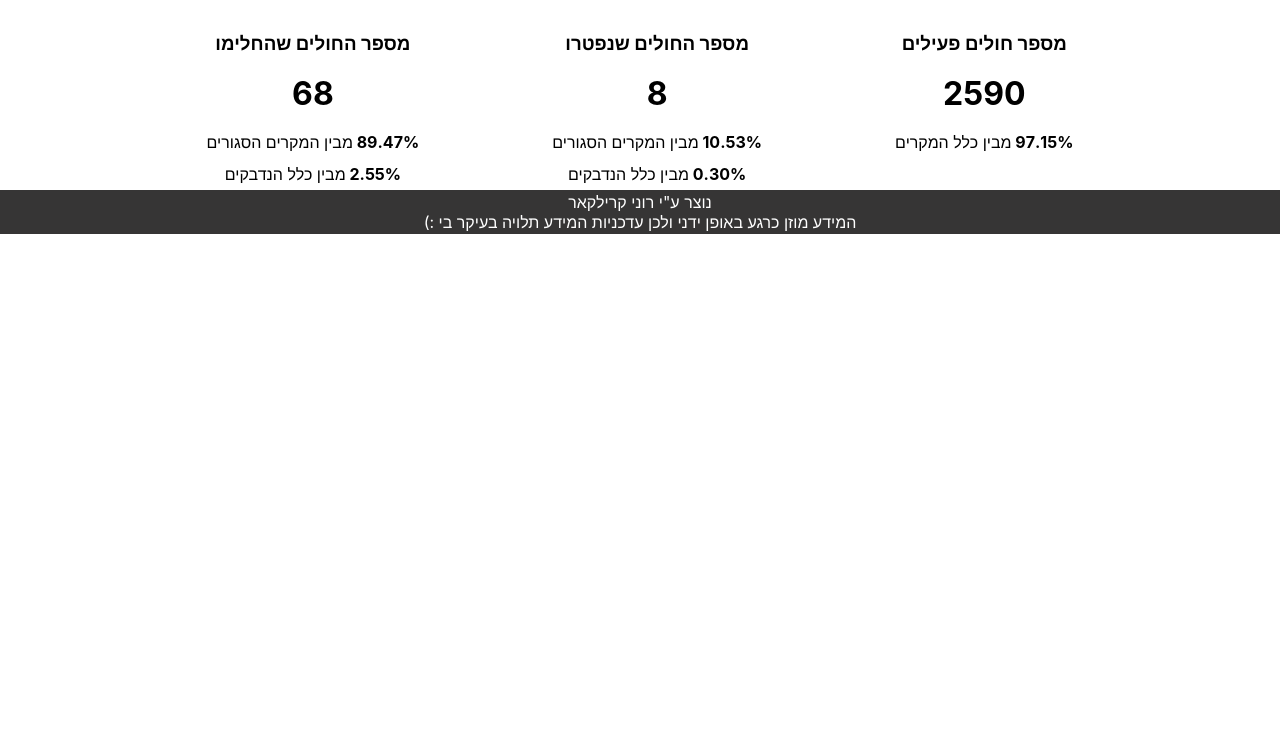
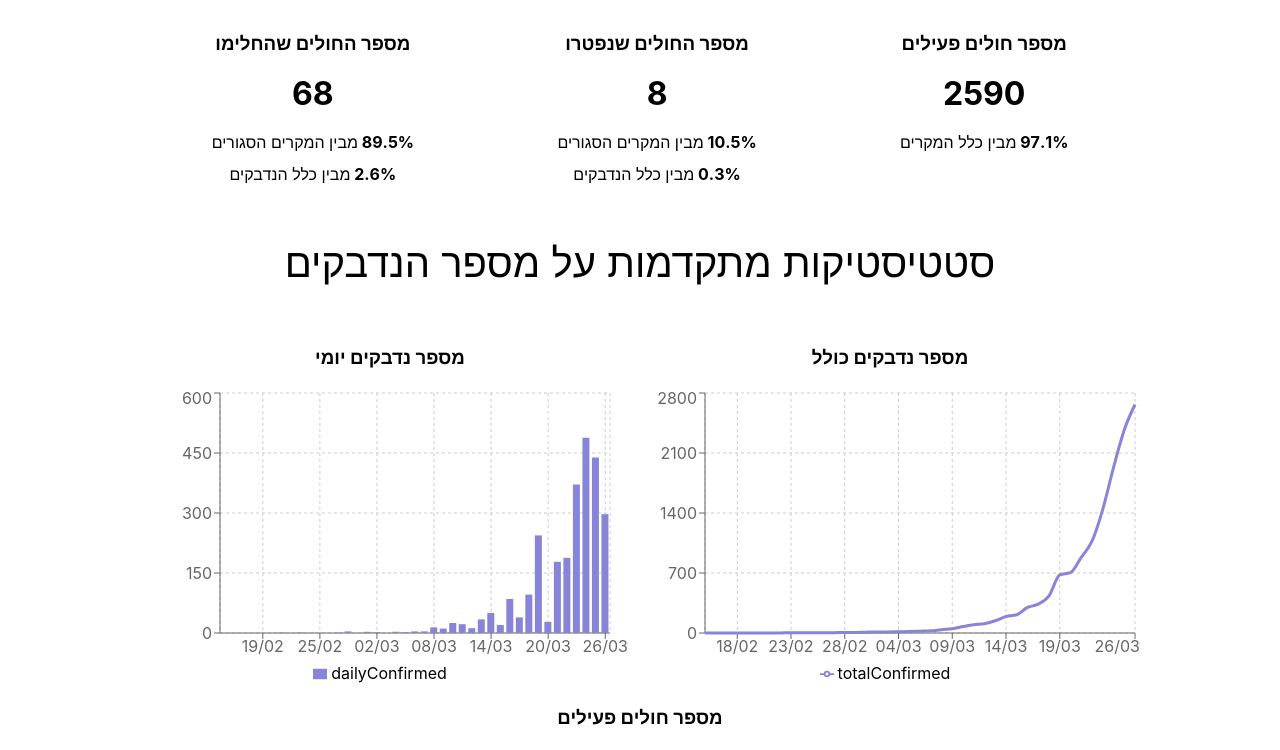
Before and after one commit to ronikar/COVID-19-Israel-Tracker, a React (Create React App) app: page / in a window 1280 px wide. Shown: the part 740-1490 px from the top of the page. Before the commit the page ends 974 px from the top, so only its background shows below. Built offline with nearby package versions, Linux system fonts and the light colour scheme.

Commit message:
add charts

```diff
--- a/package.json
+++ b/package.json
@@ -11,10 +11,12 @@
     "@types/node": "^12.12.31",
     "@types/react": "^16.9.25",
     "@types/react-dom": "^16.9.5",
+    "@types/recharts": "^1.8.9",
     "moment": "^2.24.0",
     "react": "^16.13.1",
     "react-dom": "^16.13.1",
     "react-scripts": "3.4.1",
+    "recharts": "^1.8.5",
     "typescript": "^3.7.5"
   },
   "scripts": {
--- a/src/App.tsx
+++ b/src/App.tsx
@@ -4,26 +4,28 @@ import './Loader.css';
 import React, { useState, useEffect, Fragment } from 'react';
 import moment from "moment";
 
-import { getIsraelCovid19Reports } from './getIsraelCovid19Data';
-import { DailyReport } from './react-app-env';
+import { getIsraelCovid19Reports } from './providers/getIsraelCovid19Data';
 import { CovidDailyStatus } from './CovidDailyStatus';
 import { CasesStatistics } from './CasesStatistics';
+import covid19 from './react-app-env';
+import { ConfirmedCasesStatistics } from './ConfirmedCasesStatistics';
 
 function App() {
-  const [covidData, setCovidData] = useState([] as DailyReport[]);
-  const lastUpdate = covidData[covidData.length - 1];
-  console.log(covidData);
+  const [covidData, setCovidData] = useState([] as covid19.DailyReport[]);
+  const dailyReport = covidData[covidData.length - 1];
+
   useEffect(() => { getIsraelCovid19Reports().then(data => setCovidData(data)) }, []);
 
   return <div className="covid-19-app">
     <header className="app-header">
       <h1>מפת קורונה ישראל</h1>
-      {lastUpdate && <div className="last-update">נכון לתאריך {moment(lastUpdate.date).format("DD.MM.YYYY")}</div>}
+      {dailyReport && <div className="last-update">נכון לתאריך {moment(dailyReport.date).format("DD.MM.YYYY")}</div>}
     </header>
     {covidData.length === 0 ? <Loader /> :
       <Fragment>
-        <CovidDailyStatus todayItem={covidData[covidData.length - 1]} />
-        <CasesStatistics dailyReport={lastUpdate}/>
+        <CovidDailyStatus dailyReport={dailyReport} />
+        <CasesStatistics dailyReport={dailyReport}/>
+        <ConfirmedCasesStatistics reports={covidData}/>
       </Fragment>}
     <footer>
           <p>נוצר ע"י רוני קרילקאר</p>
@@ -32,7 +34,6 @@ function App() {
   </div>;
 }
 
-
 function Loader() {
   return <div className="loader-wrapper"><div className="loader"></div></div>
 }
--- a/src/CasesStatistics.tsx
+++ b/src/CasesStatistics.tsx
@@ -1,10 +1,10 @@
 import "./CasesStatistics.css";
 
 import React from "react";
-import { DailyReport } from "./react-app-env";
+import covid19 from "./react-app-env";
 
 interface Props {
-    dailyReport: DailyReport
+    dailyReport: covid19.DailyReport
 }
 
 export function CasesStatistics({ dailyReport }: Props) {
@@ -30,7 +30,7 @@ function ActiveCasesCube({ activeCases, totalConfirmed }: ActiveCasesCubeProps)
     return <div className="active-cases-cube">
         <h3>מספר חולים פעילים</h3>
         <div className="value">{activeCases}</div>
-        <div className="ratio"><span>{ratio.toFixed(2)}</span>מבין כלל המקרים </div>
+        <div className="ratio"><span>{ratio.toFixed(1)}</span>מבין כלל המקרים </div>
     </div>
 }
 
@@ -48,7 +48,7 @@ function CloseCasesCube({ title, value, closeCases, totalConfirmed }: CloseCases
     return <div className="close-cases-cube">
         <h3>{title}</h3>
         <div className="value">{value}</div>
-        <div className="ratio"><span>{closeRatio.toFixed(2)}</span> מבין המקרים הסגורים</div>
-        <div className="ratio"><span>{totalRatio.toFixed(2)}</span> מבין כלל הנדבקים</div>
+        <div className="ratio"><span>{closeRatio.toFixed(1)}</span> מבין המקרים הסגורים</div>
+        <div className="ratio"><span>{totalRatio.toFixed(1)}</span> מבין כלל הנדבקים</div>
     </div>
 }
--- /dev/null
+++ b/src/ConfirmedCasesStatistics.css
@@ -0,0 +1,16 @@
+.confirmed-cases-panel{
+    text-align: center;
+    margin-top: 3rem;
+}
+
+.confirmed-cases-panel h2{
+    margin-bottom: 2.5rem;
+    font-size: 2.5rem;
+    font-weight: lighter;
+}
+
+.confirmed-cases-panel .charts{
+    display: flex;
+    flex-wrap: wrap;
+    justify-content: center;
+}
--- /dev/null
+++ b/src/ConfirmedCasesStatistics.tsx
@@ -0,0 +1,26 @@
+import "./ConfirmedCasesStatistics.css";
+
+import React from "react";
+import covid19 from "./react-app-env";
+
+import { LineChartComponent } from "./utils/LineChartComponent";
+import { BarChartComponent } from "./utils/BarChartComponent";
+
+interface Props {
+    reports: covid19.DailyReport[]
+}
+
+export function ConfirmedCasesStatistics({ reports }: Props) {
+    const totalLineDataKeys = [{ id: "totalConfirmed", color: "#8884d8" }];
+    const dailyBarDataKeys = [{ id: "dailyConfirmed", color: "#8884d8" }];
+    const activeLineDataKeys = [{ id: "activeCases", color: "#8884d8" }];
+
+    return <section className="confirmed-cases-panel">
+        <h2>סטטיסטיקות מתקדמות על מספר הנדבקים</h2>
+        <div className="charts">
+            <LineChartComponent title="מספר נדבקים כולל" data={reports} lineDataKeys={totalLineDataKeys} />
+            <BarChartComponent title="מספר נדבקים יומי" data={reports} barDataKeys={dailyBarDataKeys} />
+            <LineChartComponent title="מספר חולים פעילים" data={reports} lineDataKeys={activeLineDataKeys} />
+        </div>
+    </section>
+}
--- a/src/CovidDailyStatus.tsx
+++ b/src/CovidDailyStatus.tsx
@@ -1,14 +1,14 @@
 import "./CovidDailyStatus.css";
 
 import React from 'react';
-import { DailyReport } from "./react-app-env";
+import covid19 from "./react-app-env";
 
 interface Props {
-  todayItem: DailyReport
+  dailyReport: covid19.DailyReport
 }
 
-export function CovidDailyStatus({ todayItem }: Props) {
-  const { totalConfirmed, totalDeaths, totalRecovered, dailyConfirmed, dailyDeaths, dailyRecovered } = todayItem;
+export function CovidDailyStatus({ dailyReport }: Props) {
+  const { totalConfirmed, totalDeaths, totalRecovered, dailyConfirmed, dailyDeaths, dailyRecovered } = dailyReport;
 
   return < section className="daily-status" >
     <DailyStatusCube title={"מספר חולים מאומתים"} className="confirmed" total={totalConfirmed} daily={dailyConfirmed} />
--- a/src/getIsraelCovid19Data.ts
+++ b/src/providers/getIsraelCovid19Data.ts
@@ -1,9 +1,9 @@
 import moment from "moment";
-import { isNumber } from "util";
-import { Dictionary, DailyReport } from "./react-app-env";
+import covid19 from "../react-app-env";
+//import { isNumber } from "util";
 
-const DATE_FORMAT = "YYYY-M-D"
-const ISRAEL_KEY = "Israel";
+// const DATE_FORMAT = "YYYY-M-D"
+// const ISRAEL_KEY = "Israel";
 
 export interface DailyReportData {
     date: string;
@@ -18,13 +18,14 @@ const confirmedCasesReports = [0, 0, 0, 0, 0, 0, 1, 1, 2, 2, 2, 2, 3, 7, 7, 10,
 const activeCasesReports = [0, 0, 0, 0, 0, 0, 1, 1, 2, 2, 2, 2, 3, 6, 6, 9, 11, 11, 14, 15, 19, 22, 36, 46, 71, 93, 105, 139, 189, 209, 294, 326, 422, 663, 689, 846, 1033, 1400, 1874, 2306, 2590];
 const totalDeathsReports = [0, 0, 0, 0, 0, 0, 0, 0, 0, 0, 0, 0, 0, 0, 0, 0, 0, 0, 0, 0, 0, 0, 0, 0, 0, 0, 0, 0, 0, 0, 0, 0, 0, 0, 1, 1, 1, 1, 3, 5, 8];
 
-
 //TODO: look for reliable dataset service
 export async function getIsraelCovid19Reports() {
-    const reports: DailyReport[] = [];
+    const reports: covid19.DailyReport[] = [];
 
     for (let index = 0; index < confirmedCasesReports.length; index++) {
         const date = getDate(startDate, index);
+        const id = moment(date).format("DD/MM");
+
         const totalConfirmed = confirmedCasesReports[index];
         const totalDeaths = totalDeathsReports[index];
         const activeCases = activeCasesReports[index];
@@ -37,7 +38,7 @@ export async function getIsraelCovid19Reports() {
         const dailyRecovered = isFirstItem ? totalRecovered : totalRecovered - reports[index - 1].totalRecovered;
         const dailyDeaths = isFirstItem ? totalDeaths : totalDeaths - reports[index - 1].totalDeaths;
 
-        reports.push({ date, totalConfirmed, totalDeaths, totalRecovered, activeCases, closeCases, dailyConfirmed, dailyDeaths, dailyRecovered });
+        reports.push({id, date, totalConfirmed, totalDeaths, totalRecovered, activeCases, closeCases, dailyConfirmed, dailyDeaths, dailyRecovered });
     }
 
     return Promise.resolve(reports);
@@ -48,7 +49,6 @@ function getDate(date: Date, additionalDays: number) {
     newDate.setDate(newDate.getDate() + additionalDays);
     return newDate;
 }
-
 
 // export async function getIsraelCovid19Data(): Promise<DailyReport[]> {
 //     try {
--- /dev/null
+++ b/src/utils/BarChartComponent.css
@@ -0,0 +1,9 @@
+.bar-chart{
+    width: 500px;
+}
+
+.recharts-wrapper{
+    display: flex;
+    justify-content: center;
+    direction: ltr;
+}
--- /dev/null
+++ b/src/utils/BarChartComponent.tsx
@@ -0,0 +1,38 @@
+
+import "./BarChartComponent.css";
+
+import React from "react";
+import { XAxis, YAxis, Tooltip, Legend, CartesianGrid, BarChart, Bar } from "recharts";
+
+interface DataKeyItem {
+    id: string;
+    color: string;
+}
+
+interface ChartProps {
+    title: string;
+    data: any;
+    barDataKeys: DataKeyItem[];
+    xAxizDataKeys?: string;
+}
+
+export function BarChartComponent({ title, data, xAxizDataKeys = "id", barDataKeys }: ChartProps) {
+    return <div className="bar-chart">
+        <h3>{title}</h3>
+        <BarChart
+            width={500}
+            height={300}
+            data={data}
+            margin={{
+                top: 5, right: 30, left: 20, bottom: 5,
+            }}
+        >
+            <CartesianGrid strokeDasharray="3 3" />
+            <XAxis dataKey={xAxizDataKeys} />
+            <YAxis />
+            <Tooltip />
+            <Legend />
+            {barDataKeys.map(item => <Bar dataKey={item.id} fill={item.color} />)}
+        </BarChart>
+    </div>;
+}
--- /dev/null
+++ b/src/utils/LineChartComponent.css
@@ -0,0 +1,9 @@
+.line-chart{
+    width: 500px;
+}
+
+.recharts-wrapper{
+    display: flex;
+    justify-content: center;
+    direction: ltr;
+}
--- /dev/null
+++ b/src/utils/LineChartComponent.tsx
@@ -0,0 +1,34 @@
+
+import "./LineChartComponent.css";
+
+import React from "react";
+import { LineChart, Line, XAxis, YAxis, Tooltip, Legend, CartesianGrid } from "recharts";
+
+interface DataKeyItem {
+    id: string;
+    color: string;
+}
+
+interface ChartProps {
+    title: string;
+    data: any;
+    lineDataKeys: DataKeyItem[];
+    xAxizDataKeys?: string;
+}
+
+export function LineChartComponent({ title, data, xAxizDataKeys = "id", lineDataKeys }: ChartProps) {
+    return <div className="line-chart">
+        <h3>{title}</h3>
+        <LineChart
+            width={500}
+            height={300}
+            data={data}>
+            <CartesianGrid strokeDasharray="3 3" />
+            <XAxis dataKey={xAxizDataKeys} />
+            <YAxis />
+            <Tooltip />
+            <Legend />
+            {lineDataKeys.map(item => <Line type="monotone" dataKey={item.id} stroke={item.color} strokeWidth={3} dot={false} />)}
+        </LineChart>
+    </div>;
+}
```
Also changed, not shown: src/react-app-env.d.ts (+7 -5 lines), 1 other file (tests, documents, lock files or other folders).
